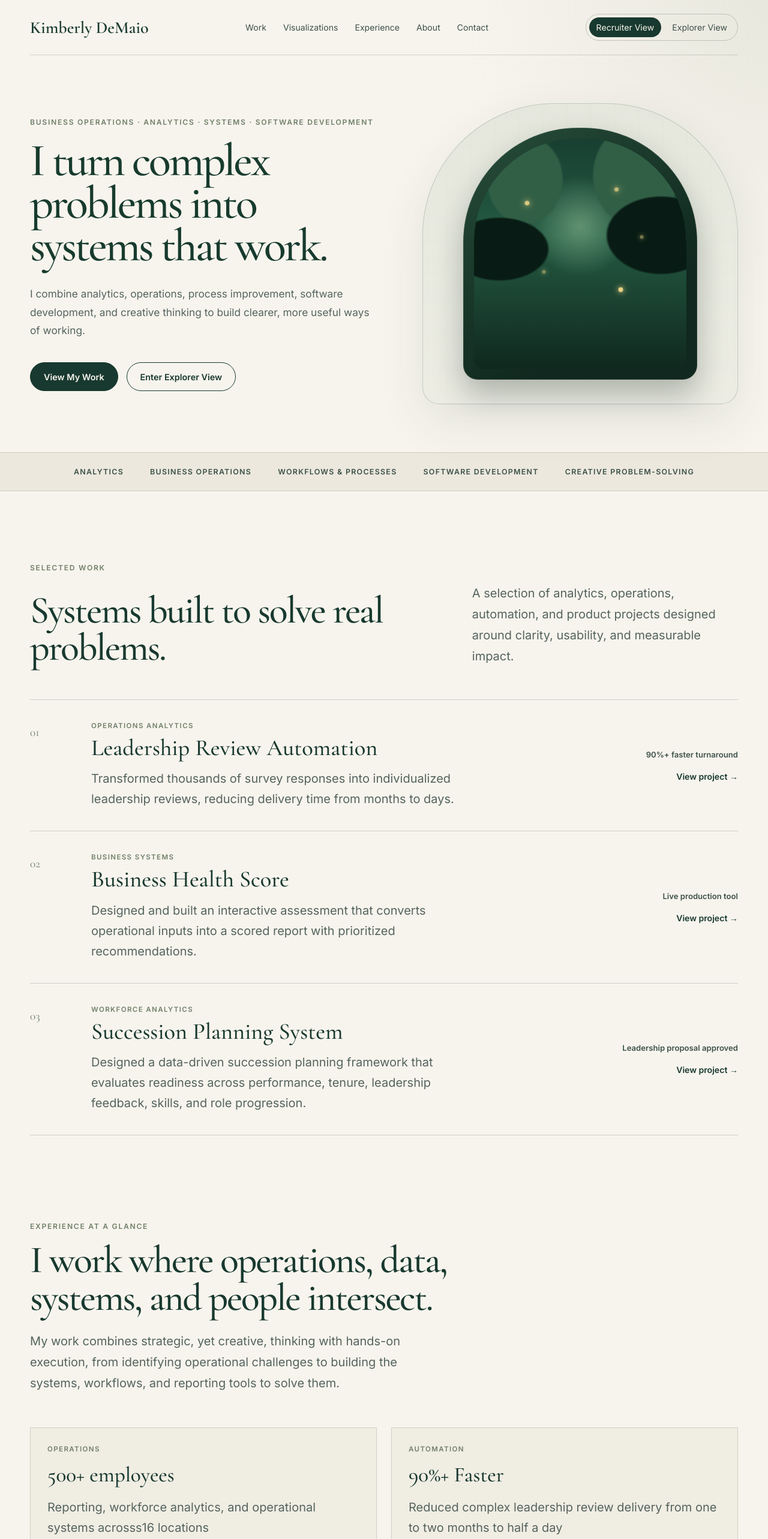
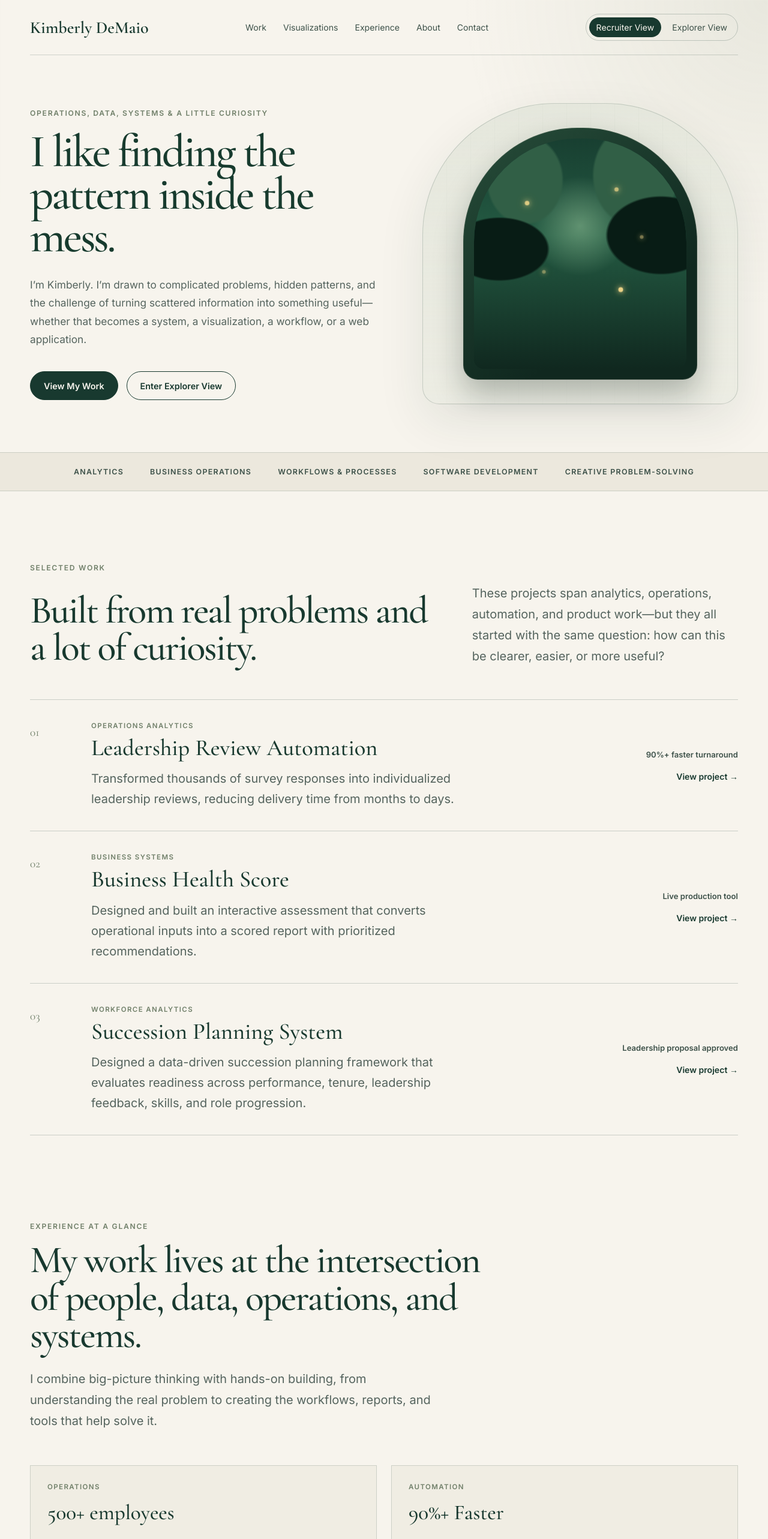
Before and after one commit to ddatasolutionsllc/kimberly-demaio-portfolio, a Next.js app: page / in a window 1280 px wide. Shown: the top 2566 px of the page at 60% size. Built offline with nearby package versions, Linux system fonts and the light colour scheme.

Commit message:
Slight wording changes to text

```diff
--- a/src/components/recruiter/AboutApproach.js
+++ b/src/components/recruiter/AboutApproach.js
@@ -3,31 +3,31 @@ export default function AboutApproach() {
     <section className="about-approach" id="about">
       <div className="about-intro">
         <p className="section-eyebrow">About my approach</p>
-        <h2>I look for the system underneath the problem.</h2>
+        <h2>I look beneath the surface before I start building.</h2>
       </div>
       <div className="approach-grid">
         <article className="approach-card">
           <p className="approach-number">01</p>
-          <h3>Understand before building</h3>
+          <h3>Start with the full picture</h3>
           <p>
-            I start by tracing the process, the people involved, and the
-            decisions the system needs to support.
+            I trace how the work actually happens, who is involved, where things
+            get stuck, and what decisions need to be made.
           </p>
         </article>
         <article className="approach-card">
           <p className="approach-number">02</p>
-          <h3>Build for the people using it</h3>
+          <h3>Build around real people</h3>
           <p>
-            s I design tools and workflows around how people actually work, not
-            how a process looks on paper.
+            I design tools and workflows around how people actually work, not
+            how the process is supposed to look on paper.
           </p>
         </article>
         <article className="approach-card">
           <p className="approach-number">03</p>
-          <h3>Make complexity easier to act on</h3>
+          <h3>Make the next step clearer</h3>
           <p>
-            I turn scattered information into clear systems, useful decisions,
-            and practical next steps.
+            I organize scattered information into something people can
+            understand, use, and act on.
           </p>
         </article>
       </div>
--- a/src/components/recruiter/ContactClosing.js
+++ b/src/components/recruiter/ContactClosing.js
@@ -5,11 +5,11 @@ export default function ContactClosing() {
     <section className="contact-closing" id="contact">
       <div className="contact-copy">
         <p className="section-eyebrow">Let&apos;s connect</p>
-        <h2>Have a problem worth solving?</h2>
+        <h2>Let&apos;s build something worth caring about.</h2>
         <p>
-          I&apos;m interested in roles and projects where I can combine
-          operations analytics, systems thinking, and software development to
-          build something genuinely useful.
+          I’m interested in thoughtful work that brings together operations,
+          analytics, systems thinking, and software—especially when the result
+          is something people genuinely enjoy using.
         </p>
       </div>
       <div className="contact-actions">
--- a/src/components/recruiter/ExperienceSnapshot.js
+++ b/src/components/recruiter/ExperienceSnapshot.js
@@ -2,22 +2,26 @@ const experienceItems = [
   {
     label: "Operations",
     value: "500+ employees",
-    detail: "Reporting, workforce analytics, and operational systems acrosss16 locations",
+    detail:
+      "Reporting, workforce analytics, and operational systems across16 locations",
   },
   {
     label: "Automation",
     value: "90%+ Faster",
-    detail: "Reduced complex leadership review delivery from one to two months to half a day",
+    detail:
+      "Reduced complex leadership review delivery from one to two months to half a day",
   },
   {
     label: "Systems",
     value: "Built from scratch",
-    detail: "Created reporting workflows, training trackers, assessment systems, and decision-suppoort tools",
+    detail:
+      "Created reporting workflows, training trackers, assessment systems, and decision-support tools",
   },
   {
     label: "Development",
     value: "Full-stack growth",
-    detail: "Building production web applications with JavaScript, React, Next.js, APIs, and modern deployment workflows.",
+    detail:
+      "Building production web applications with JavaScript, React, Next.js, APIs, and modern deployment workflows.",
   },
 ];
 
@@ -26,19 +30,25 @@ export default function ExperienceSnapshot() {
     <section className="experience-snapshot" id="experience">
       <div className="experience-intro">
         <p className="section-eyebrow">Experience at a glance</p>
-        <h2>I work where operations, data, systems, and people intersect.</h2>
-        <p> My work combines strategic, yet creative, thinking with hands-on
-          execution, from identifying operational challenges to building the
-          systems, workflows, and reporting tools to solve them.</p>
+        <h2>
+          My work lives at the intersection of people, data, operations, and
+          systems.
+        </h2>
+        <p>
+          {" "}
+          I combine big-picture thinking with hands-on building, from
+          understanding the real problem to creating the workflows, reports, and
+          tools that help solve it.
+        </p>
       </div>
       <div className="experience-grid">
         {experienceItems.map((item) => (
           <article key={item.label} className="experience-card">
-           <p className="experience-label">{item.label}</p>
-           <h3>{item.value}</h3>
-           <p>{item.detail}</p>
+            <p className="experience-label">{item.label}</p>
+            <h3>{item.value}</h3>
+            <p>{item.detail}</p>
           </article>
-         ))}
+        ))}
       </div>
     </section>
   );
--- a/src/components/recruiter/FeaturedWork.js
+++ b/src/components/recruiter/FeaturedWork.js
@@ -37,11 +37,12 @@ export default function FeaturedWork() {
         <p className="section-eyebrow">Selected work</p>
 
         <div className="section-heading-row">
-          <h2>Systems built to solve real problems.</h2>
+          <h2>Built from real problems and a lot of curiosity.</h2>
 
           <p>
-            A selection of analytics, operations, automation, and product
-            projects designed around clarity, usability, and measurable impact.
+            These projects span analytics, operations, automation, and product
+            work—but they all started with the same question: how can this be
+            clearer, easier, or more useful?
           </p>
         </div>
       </div>
--- a/src/components/recruiter/RecruiterHero.js
+++ b/src/components/recruiter/RecruiterHero.js
@@ -14,17 +14,16 @@ export default function RecruiterHero() {
       <section className="recruiter-hero" aria-labelledby="hero-heading">
         <div className="hero-copy">
           <p className="eyebrow">
-            Business Operations · Analytics · Systems · Software Development
+            Operations, data, systems & a little curiosity
           </p>
 
-          <h1 id="hero-heading">
-            I turn complex problems into systems that work.
-          </h1>
+          <h1 id="hero-heading">I like finding the pattern inside the mess.</h1>
 
           <p className="hero-description">
-            I combine analytics, operations, process improvement, software
-            development, and creative thinking to build clearer, more useful
-            ways of working.
+            I’m Kimberly. I’m drawn to complicated problems, hidden patterns,
+            and the challenge of turning scattered information into something
+            useful—whether that becomes a system, a visualization, a workflow,
+            or a web application.
           </p>
 
           <div className="hero-actions">
--- a/src/components/recruiter/VisualizationCallout.js
+++ b/src/components/recruiter/VisualizationCallout.js
@@ -7,10 +7,13 @@ export default function VisualizationCallout() {
       <div className="visualization-preview">
         <span>Interactive visualization preview</span>
       </div>
-      <h2>Data should be useful, but it can also be beautiful.</h2>
+      <h2>
+        I love the point where data becomes something you can see and explore.
+      </h2>
       <p>
-        I am especially interested in creating interactive visualizations that
-        make complex information easier to explore, understand, and act on.
+        Interactive visualizations are especially exciting to me because they
+        can make complicated information feel clearer, more approachable, and
+        even a little surprising.
       </p>
     </section>
   );
```
Lines whose indentation alone changed are shown as unchanged.
